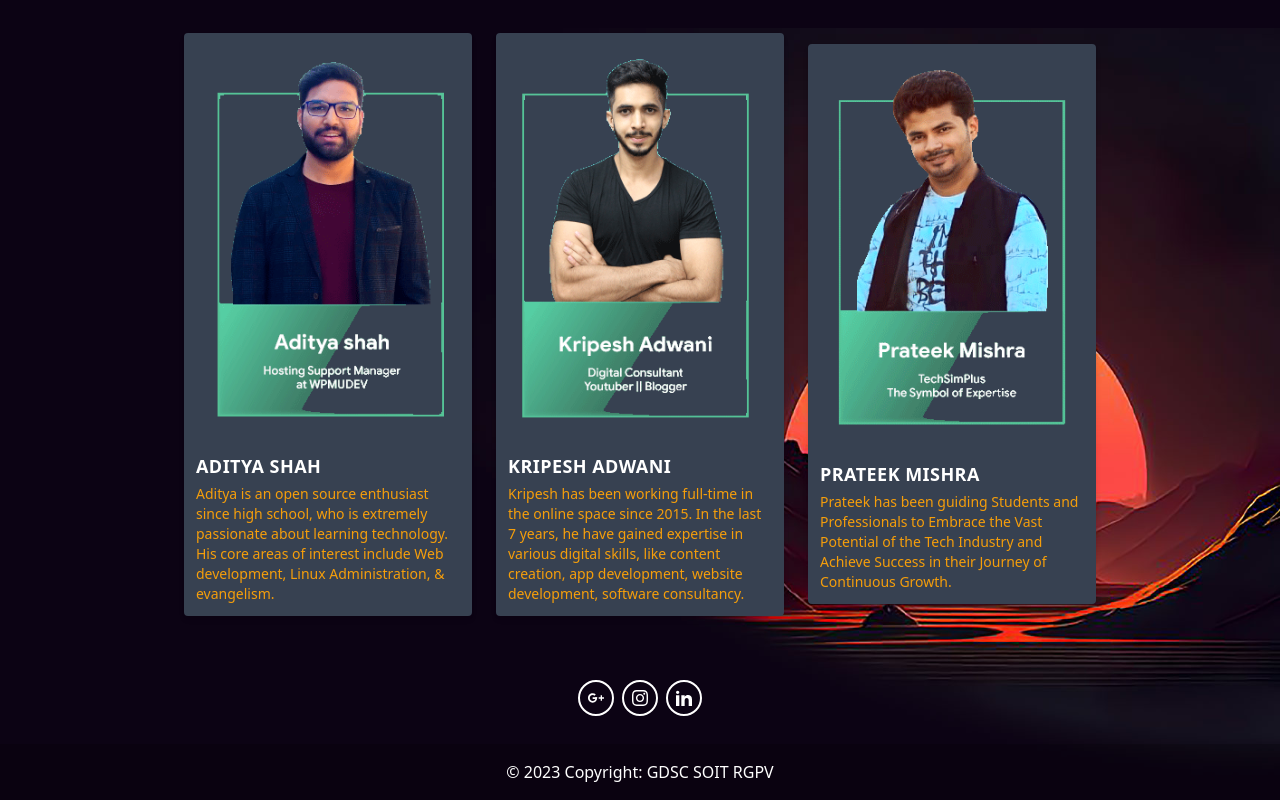
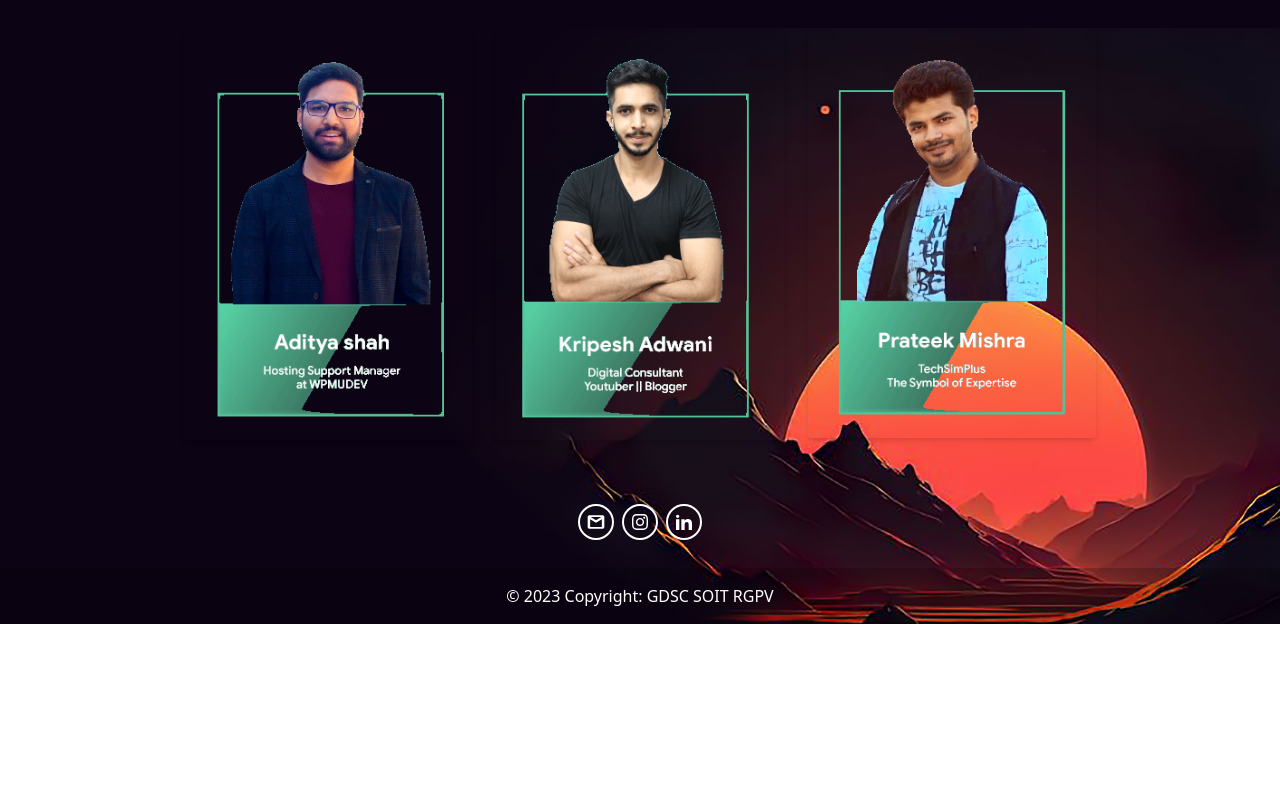
Before and after one commit to Kriti-Singh9/GDSC_WordPress_Event, a website: page src/index.html in a window 1280 px wide. Shown: the part 772-1572 px from the top of the page. After the commit the page ends 1396 px from the top, so only its background shows below. Drawn offline with nearby package versions, Linux system fonts and the light colour scheme.

Commit message:
background and logo change

```diff
--- a/src/index.html
+++ b/src/index.html
@@ -87,40 +87,40 @@
   </div>
   <main class="w-full py-6 flex items-center justify-center flex-wrap">
     <!--     primera card -->
-    <div class="bg-gray-700 w-72 h-110 shadow-md rounded m-3">
+    <div class="w-72 h-110 shadow-md rounded m-3">
       <div class="h-full w-full">
         <img class="w-full h-full object-cover rounded-t" src="/images/Aditya2.png" alt="speaker">
       </div>
-      <div class="w-full h-1/4 p-3">
+      <!-- <div class="w-full h-1/4 p-3">
         <a href="https://www.linkedin.com/in/ethicaladitya" class=" hover:text-yellow-500 text-white">
           <span class="text-lg font-bold uppercase tracking-wide ">Aditya Shah</span>
         </a>
         <p class="text-yellow-500 text-sm leading-5 mt-1">Aditya is an open source enthusiast since high school, who is extremely passionate about learning technology. His core areas of interest include Web development, Linux Administration, & evangelism. </p>
-      </div>
+      </div> -->
     </div>
     <!--     segunda card -->
-    <div class="bg-gray-700 w-72 h-110 shadow-md rounded m-3">
+    <div class="w-72 h-110 shadow-md rounded m-3">
       <div class="h-full w-full">
         <img class="w-full h-full object-cover rounded-t" src="/images/kripesh2.png" alt="speaker">
       </div>
-      <div class="w-full h-1/4 p-3">
+      <!-- <div class="w-full h-1/4 p-3">
         <a href="https://www.linkedin.com/in/kripeshadwani" class=" hover:text-yellow-500 text-white">
           <span class="text-lg font-semibold uppercase tracking-wide ">Kripesh Adwani</span>
         </a>
         <p class="text-yellow-500 text-sm leading-5 mt-1">Kripesh has been working full-time in the online space since 2015. In the last 7 years, he have gained expertise in various digital skills, like content creation, app development, website development, software consultancy.</p>
-      </div>
+      </div> -->
     </div>
     <!--     tercera card -->
-    <div class="bg-gray-700 w-72 h-110 shadow-md rounded m-3">
+    <div class="w-72 h-110 shadow-md rounded m-3">
       <div class="h-full w-full">
         <img class="w-full h-full object-cover rounded-t" src="/images/prateek2.png" alt="speaker">
       </div>
-      <div class="w-full h-1/4 p-3">
+      <!-- <div class="w-full h-1/4 p-3">
         <a href="https://www.linkedin.com/in/prateek-mishra1994" class=" hover:text-yellow-500 text-white">
           <span class="text-lg font-semibold uppercase tracking-wide ">Prateek Mishra</span>
         </a>
         <p class="text-yellow-500 text-sm leading-5 mt-1">Prateek has been guiding Students and Professionals to Embrace the Vast Potential of the Tech Industry and Achieve Success in their Journey of Continuous Growth.</p>
-      </div>
+      </div> -->
     </div>
     </main>
 
@@ -138,11 +138,11 @@ class="flex flex-col items-center bg-neutral-900 text-center text-white">
       data-te-ripple-color="light">
       <svg
         xmlns="http://www.w3.org/2000/svg"
-        class="mx-auto h-full w-4"
+        class="mx-auto h-full w-5"
         fill="currentColor"
         viewBox="0 0 24 24">
         <path
-          d="M7 11v2.4h3.97c-.16 1.029-1.2 3.02-3.97 3.02-2.39 0-4.34-1.979-4.34-4.42 0-2.44 1.95-4.42 4.34-4.42 1.36 0 2.27.58 2.79 1.08l1.9-1.83c-1.22-1.14-2.8-1.83-4.69-1.83-3.87 0-7 3.13-7 7s3.13 7 7 7c4.04 0 6.721-2.84 6.721-6.84 0-.46-.051-.81-.111-1.16h-6.61zm0 0 17 2h-3v3h-2v-3h-3v-2h3v-3h2v3h3v2z"
+          d="M4,4c-1.105,0 -2,0.895 -2,2v12c0,1.105 0.895,2 2,2h16c1.105,0 2,-0.895 2,-2v-12c0,-1.105 -0.895,-2 -2,-2zM5.59766,6h12.80469l-6.40234,4zM5,8.62695l7,4.37305l7,-4.37305v9.37305h-14z"
           fill-rule="evenodd"
           clip-rule="evenodd" />
       </svg>
```
